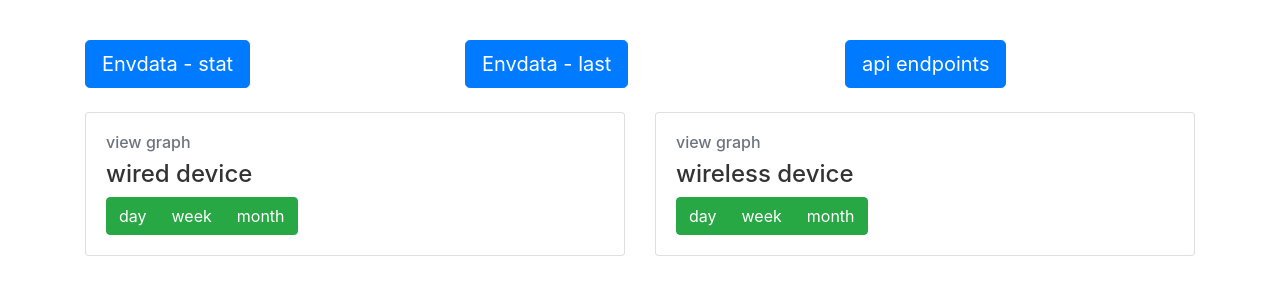
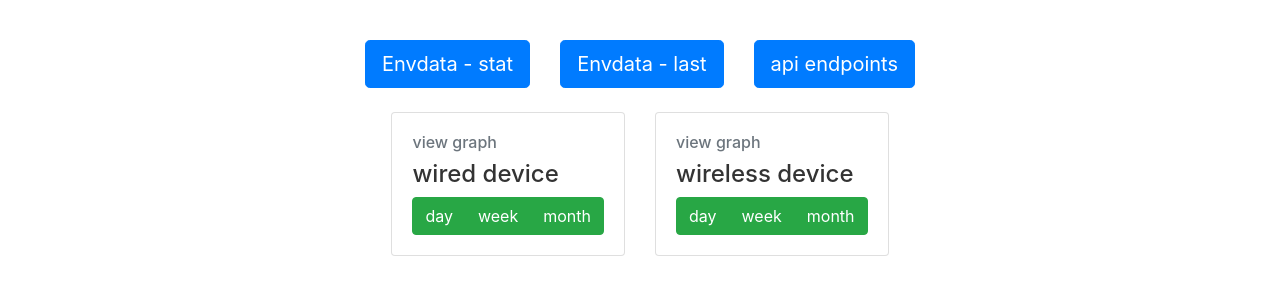
Before and after one commit to krishotte/env_data2, a Python web app: template resources/templates/main.html in a window 1280 px wide. Shown: the part 56-356 px from the top of the page. Run offline with Jinja, Linux system fonts and the light colour scheme; the template is opened without the code that fills it, so the values that code supplies are empty; some libraries are stand-ins or nearby versions.

Commit message:
updated styling for main page

```diff
--- a/app/http/controllers/DataController.py
+++ b/app/http/controllers/DataController.py
@@ -131,3 +131,6 @@ class DataController(Controller):
 
     def show_main(self, view: View):
         return view.render('main.html')
+
+    def show_stat(self, response: Response):
+        return response.redirect('/main')
--- a/resources/templates/main.html
+++ b/resources/templates/main.html
@@ -3,20 +3,20 @@
 {% block content_a %}
 
 <div class="container-sm _nav_margin">
-    <div class="row">
-        <div class="col-sm">
-            <button class="btn btn-primary btn-lg">Envdata - stat</button>
+    <div class="row justify-content-md-center">
+        <div class="col-sm-auto">
+            <a href="/envdata-stat" class="btn btn-primary btn-lg" role="button">Envdata - stat</a>
         </div>
-        <div class="col-sm">
-            <button class="btn btn-primary btn-lg">Envdata - last</button>
+        <div class="col-sm-auto">
+            <a href="/envdata-last" class="btn btn-primary btn-lg" role="button">Envdata - last</a>
         </div>
-        <div class="col-sm">
+        <div class="col-sm-auto">
             <button class="btn btn-primary btn-lg">api endpoints</button>
         </div>
     </div>
 
-    <div class="row my-4">
-        <div class="col-sm">
+    <div class="row my-4 justify-content-md-center">
+        <div class="col-sm-auto">
             <div class="card">
                 <div class="card-body">
                     <h6 class="text-muted">view graph</h6>
@@ -29,7 +29,7 @@
                 </div>
             </div>
         </div>
-        <div class="col-sm">
+        <div class="col-sm-auto">
             <div class="card">
                 <div class="card-body">
                     <h6 class="text-muted">view graph</h6>
```
